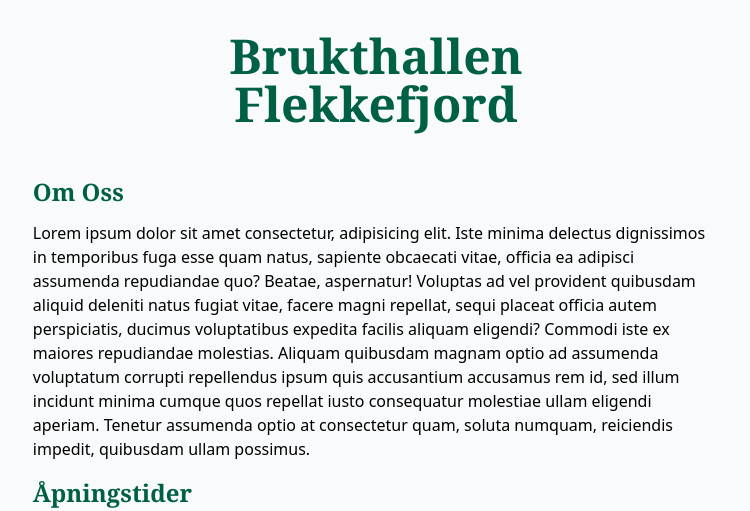
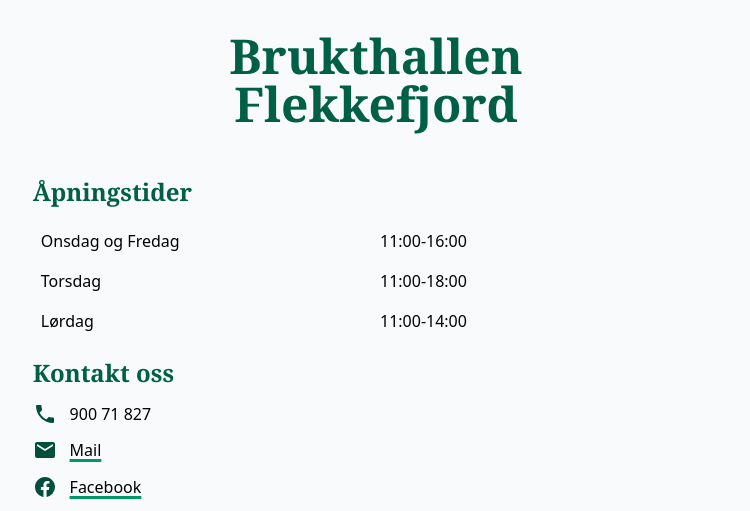
Before and after one commit to ArnstadFredrik/Brukthallen-Flekkefjord, a SvelteKit app: page / in a window 1280 px wide. Shown: the top 511 px of the page, without its empty margins (264-1014 px from the left). Built offline with nearby package versions, Linux system fonts and the light colour scheme.

Commit message:
remove dummy about

```diff
--- a/src/routes/+page.svelte
+++ b/src/routes/+page.svelte
@@ -14,7 +14,7 @@
 
 <Hero />
 
-<section>
+<!-- <section>
 	<h2>Om Oss</h2>
 	<p>
 		Lorem ipsum dolor sit amet consectetur, adipisicing elit. Iste minima delectus dignissimos in
@@ -28,7 +28,7 @@
 		reiciendis impedit, quibusdam ullam possimus.
 	</p>
 </section>
-
+ -->
 <section>
 	<h2>Åpningstider</h2>
 
```
